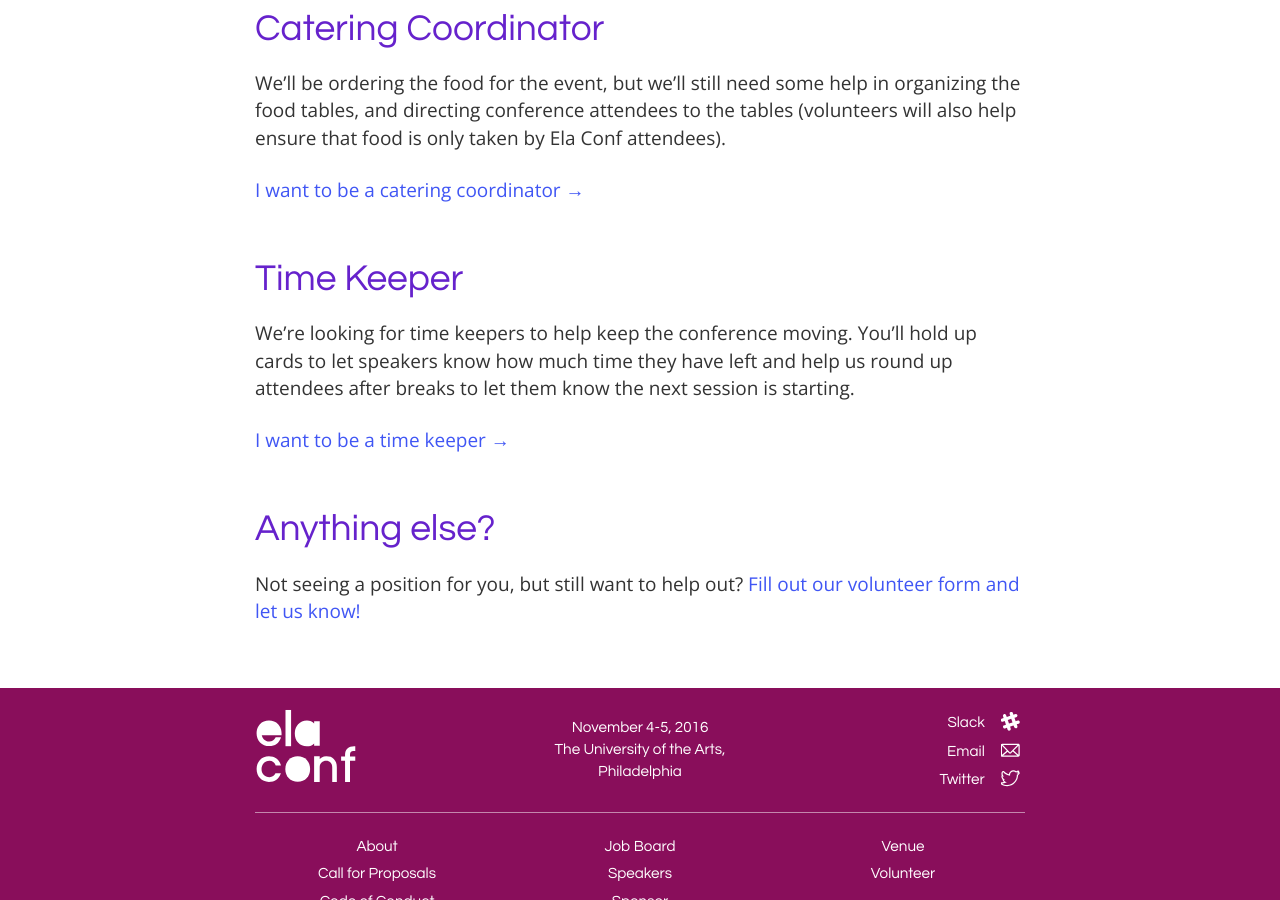
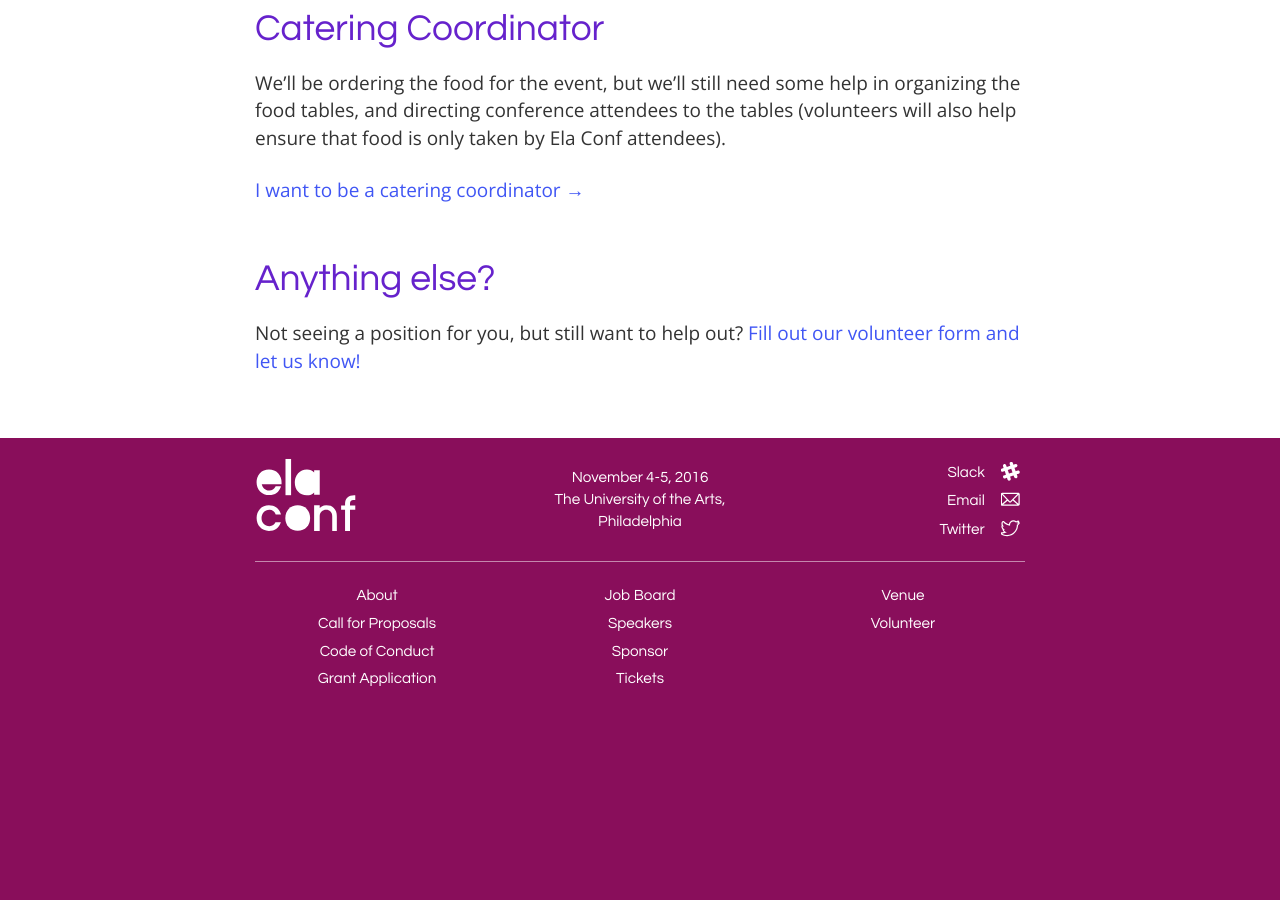
Before and after one commit to elaconf/elaconf.github.io, a Jekyll site: the page built from volunteer/index.md, in a window 1280 px wide and 900 px high, scrolled down 540 px. Built offline with Jekyll 4.4.1, drawn with Linux system fonts in a browser that asks for light colours; after the commit the page ends 1270 px from its top, so only the background shows below that.

Commit message:
remove time keeper volunteer position

```diff
--- a/volunteer/index.md
+++ b/volunteer/index.md
@@ -16,13 +16,6 @@ We’ll be ordering the food for the event, but we’ll still need some help in
 
 [I want to be a catering coordinator &rarr;](https://docs.google.com/forms/d/1MDbNjY1h4DCkrbrL0zmq6Gg3Q1EMpDEFn1joMIck1Zo/viewform?entry.971247222&entry.1260049317&entry.601542410&entry.648235370&entry.790087379=I+want+to+be+a+catering+coordinator+because...)
 
-## Time Keeper
-
-We're looking for time keepers to help keep the conference moving. You'll hold up cards to let speakers know how much time they have left and help us round up attendees after breaks to let them know the next session is starting.
-
-[I want to be a time keeper &rarr;](https://docs.google.com/forms/d/1MDbNjY1h4DCkrbrL0zmq6Gg3Q1EMpDEFn1joMIck1Zo/viewform?entry.971247222&entry.1260049317&entry.601542410&entry.648235370&entry.790087379=I+want+to+be+a+time+keeper+because...)
-
-
 ## Anything else?
 
 Not seeing a position for you, but still want to help out? [Fill out our volunteer form and let us know!](https://docs.google.com/forms/d/1MDbNjY1h4DCkrbrL0zmq6Gg3Q1EMpDEFn1joMIck1Zo/viewform)
```
